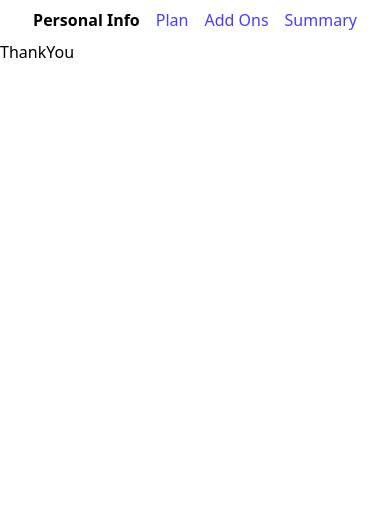
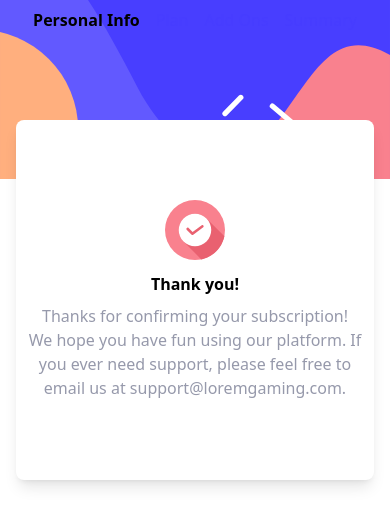
Before and after one commit to Matteonegridev/MultiStep-form, a React (Vite) app: page /thankyou in a window 390 px wide. Shown: the top 526 px of the page. Built offline with nearby package versions, Linux system fonts and the light colour scheme; what fluid-tailwind would draw is missing.

Commit message:
done thank you mobile

```diff
--- a/src/components/routes/ThankYou.tsx
+++ b/src/components/routes/ThankYou.tsx
@@ -1,5 +1,26 @@
+import SvgComp from "@/utilities/SvgComp";
+import thankYou from "/assets/images/icon-thank-you.svg";
+import mobileSideBar from "/assets/images/bg-sidebar-mobile.svg";
+
 function ThankYou() {
-  return <div>ThankYou</div>;
+  return (
+    <section className="w-full">
+      <div className="absolute left-0 top-0 -z-10">
+        <SvgComp alt="mobile sidebar" src={mobileSideBar} width={500} />
+      </div>
+      <div className="p m-auto mt-20 flex w-11/12 flex-col items-center rounded-lg bg-white px-3 py-20 shadow-lg">
+        <div className="">
+          <SvgComp alt="Thank you icon" src={thankYou} width={60} height={60} />
+        </div>
+        <h1 className="pt-3 font-bold ~text-2xl/4xl">Thank you!</h1>
+        <p className="text-pretty pt-2 text-center text-coolGray">
+          Thanks for confirming your subscription! We hope you have fun using
+          our platform. If you ever need support, please feel free to email us
+          at support@loremgaming.com.
+        </p>
+      </div>
+    </section>
+  );
 }
 
 export default ThankYou;
--- /dev/null
+++ b/src/utilities/SvgComp.tsx
@@ -0,0 +1,21 @@
+type Props = {
+  src: string;
+  alt: string;
+  width?: number;
+  height?: number;
+  className?: string;
+};
+
+function SvgComp({ src, alt, width, height, className }: Props) {
+  return (
+    <img
+      src={src}
+      alt={alt}
+      width={`${width} + px`}
+      height={`${height} + px`}
+      className={className}
+    />
+  );
+}
+
+export default SvgComp;
--- a/src/utilities/ThankyouSvg.tsx
+++ /dev/null
@@ -1,9 +0,0 @@
-import React from "react";
-
-type Props = {};
-
-function ThankyouSvg({}: Props) {
-  return <div>ThankyouSvg</div>;
-}
-
-export default ThankyouSvg;
```
Also changed, not shown: 1 other file (tests, documents, lock files or other folders).
